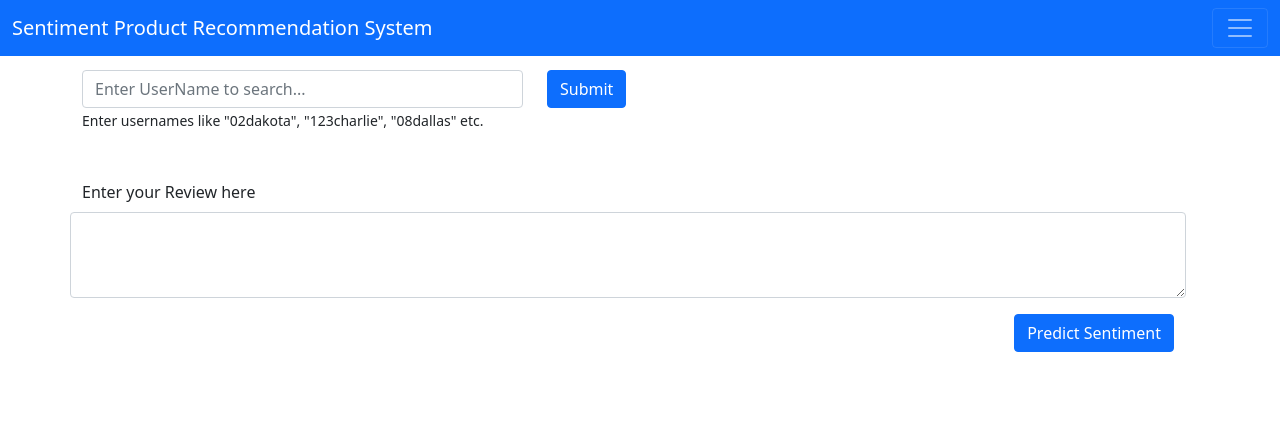
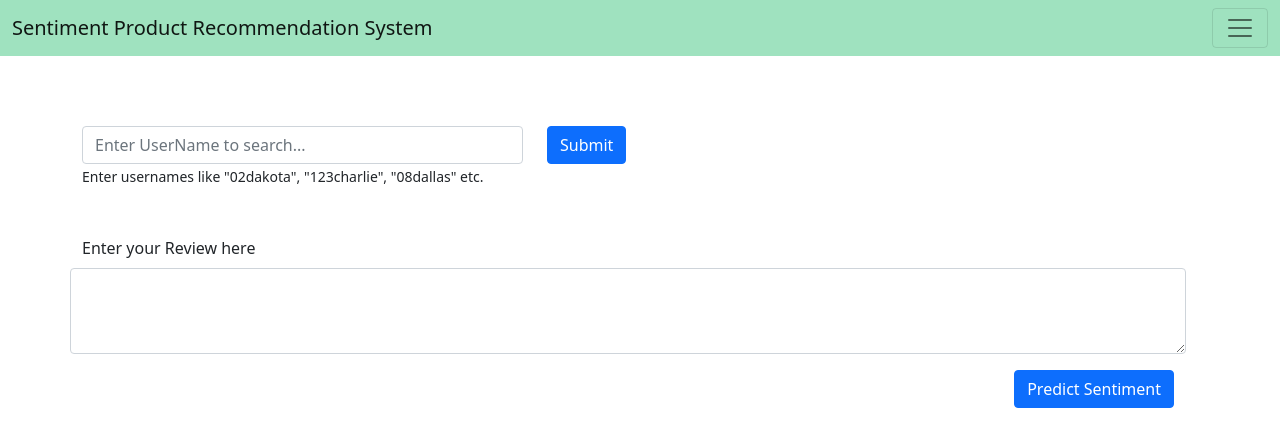
Before and after one commit to chandrikasharma89/SentimentBasedProductRecommendation_main, a Flask app: page / in a window 1280 px wide. Shown: the top 423 px of the page. Run offline with Flask 2, Linux system fonts and the light colour scheme; parts of the project's set-up code (start-up, migrations or seed data) failed here and were passed over.

Commit message:
Update index.html

```diff
--- a/templates/index.html
+++ b/templates/index.html
@@ -15,7 +15,7 @@
   </head>
 
   <body>
-    <nav class="navbar fixed-top navbar-dark bg-primary">
+    <nav class="navbar navbar-light" style="background-color:#9FE2BF;">
       <div class="container-fluid">
         <a class="navbar-brand" href="#"
           >Sentiment Product Recommendation System</a
```
